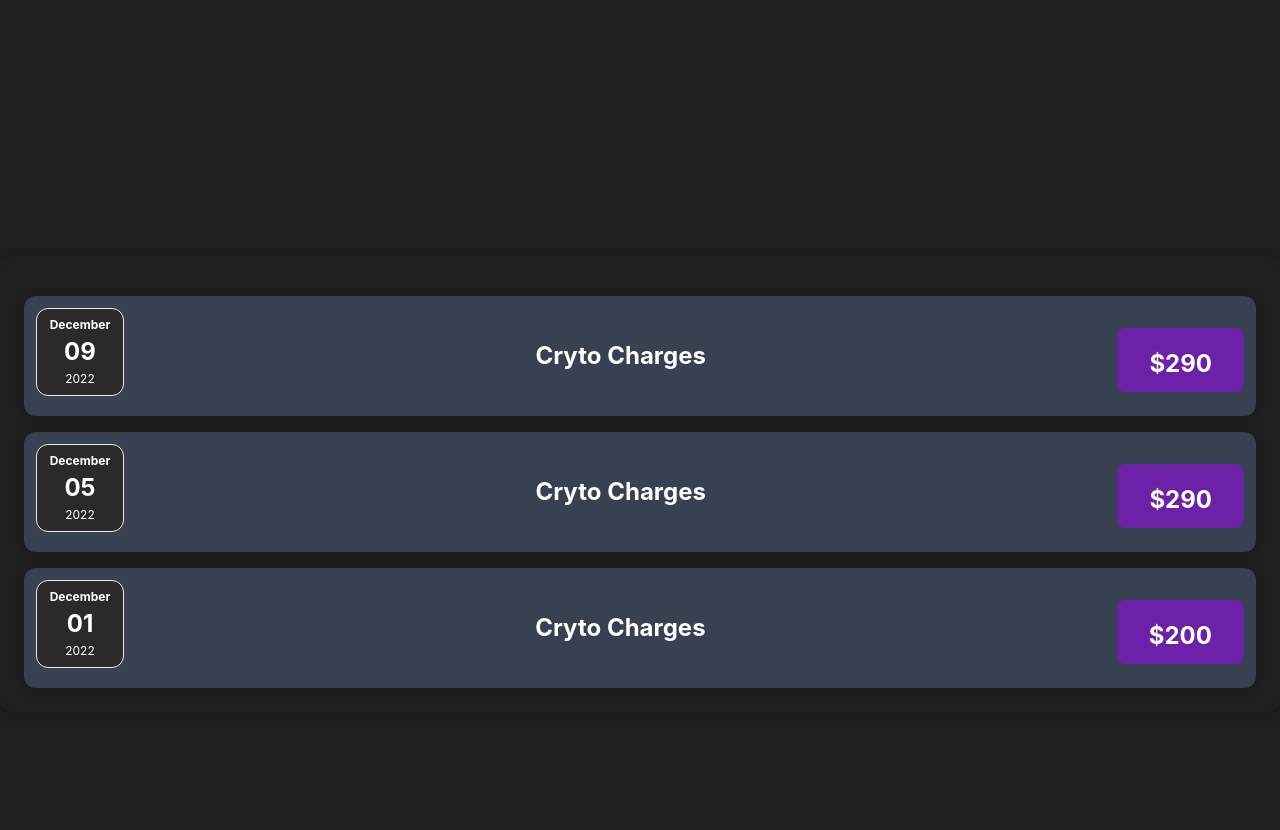
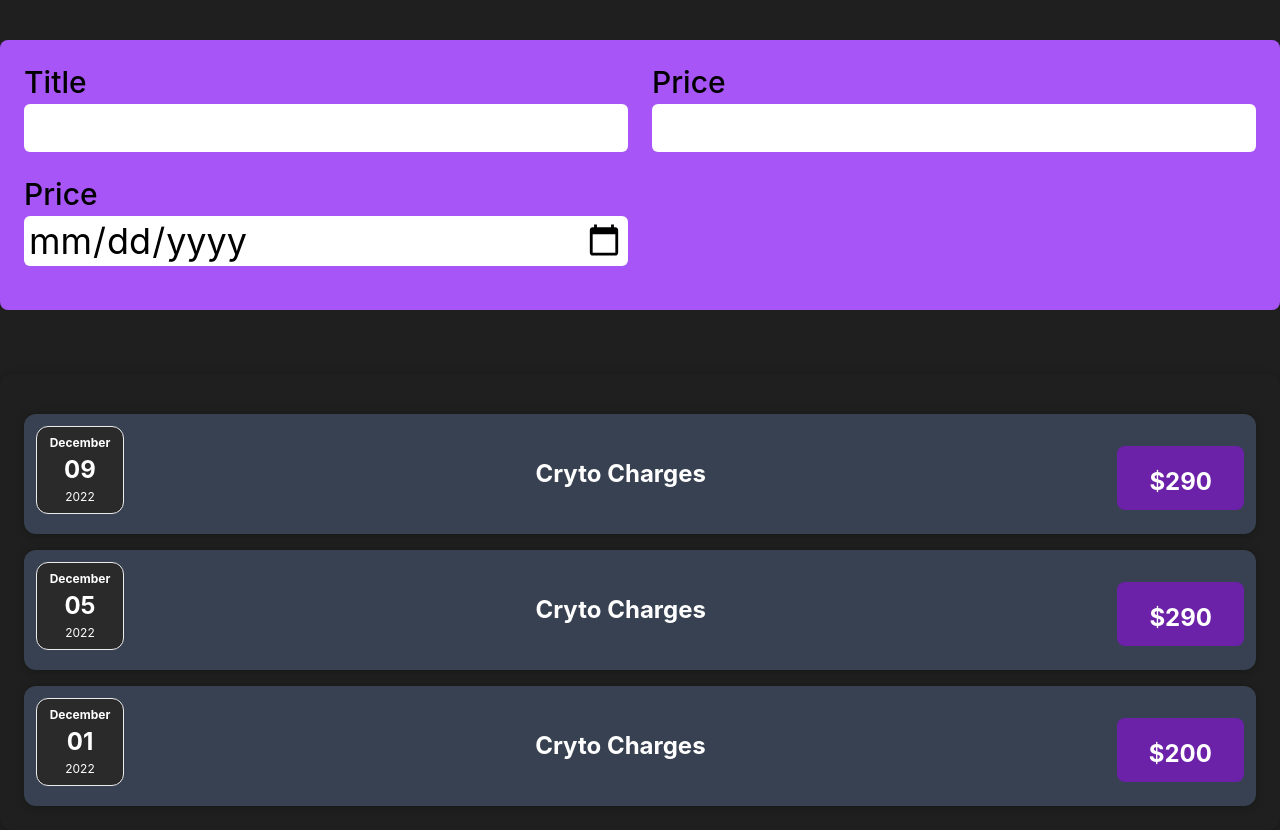
Before and after one commit to waleed677/Estimator-collector, a React (Create React App) app: page / in a window 1280 px wide. Before the commit the page ends 800 px from the top, so only its background shows below. Built offline with nearby package versions, Linux system fonts and the light colour scheme.

Commit message:
add expense form component

```diff
--- a/src/App.js
+++ b/src/App.js
@@ -1,6 +1,7 @@
 import logo from './logo.svg';
 import './App.css';
 import Expense from './components/Expense/Expense';
+import NewExpenseItem from './components/NewExpense/NewExpenseItem';
 
 function App() {
 
@@ -23,7 +24,10 @@ function App() {
   ]
 
   return (
-   <Expense item = {expenses}/>
+    <>
+    <NewExpenseItem />
+    <Expense item = {expenses}/>
+    </>
   );
 }
 
--- a/src/components/Expense/Expense.js
+++ b/src/components/Expense/Expense.js
@@ -5,7 +5,7 @@ import ExpenseItem from './ExpenseItem'
 function Expense(props) {
   return (
     <>
-        <Card className ="p-6 mx-auto max-w-7xl mt-64 bg-card">
+        <Card className ="p-6 mx-auto max-w-7xl mt-16 bg-card">
             {props.item.map((expense) => (
                 <ExpenseItem data = {expense} />
             ))}
--- /dev/null
+++ b/src/components/NewExpense/ExpenseForm/ExpenseForm.js
@@ -0,0 +1,37 @@
+import React from 'react'
+
+function ExpenseForm() {
+    return (
+        <>
+            <form>
+                <div className="space-y-6 px-4 py-5 sm:p-6">
+                    <div class="grid grid-cols-4 gap-6">
+                        <div class="col-span-2 sm:col-span-2">
+                        <label for="company-website" class="block text-3xl font-medium text-black-700">Title</label>
+                            <div class="mt-1 flex rounded-md ">
+                                <input type="text"
+                                class="block w-full flex-1 text-4xl rounded-md p-1" />
+                            </div>
+                        </div>
+                        <div class="col-span-2 sm:col-span-2">
+                            <label for="company-website" class="ock text-3xl font-medium text-black-700">Price</label>
+                            <div class="mt-1 flex rounded-md ">
+                                <input type="number"
+                                class="block w-full flex-1 text-4xl rounded-md p-1" />
+                            </div>
+                        </div>
+                        <div class="col-span-2 sm:col-span-2">
+                            <label for="company-website" class="ock text-3xl font-medium text-black-700">Price</label>
+                            <div class="mt-1 flex rounded-md ">
+                                <input type="date"
+                                class="block w-full flex-1 text-4xl rounded-md p-1" />
+                            </div>
+                        </div>
+                    </div>
+                </div>
+            </form>
+        </>
+    )
+}
+
+export default ExpenseForm
--- /dev/null
+++ b/src/components/NewExpense/NewExpenseItem.js
@@ -0,0 +1,12 @@
+import React from 'react'
+import ExpenseForm from './ExpenseForm/ExpenseForm'
+
+function NewExpenseItem() {
+  return (
+    <div className="expenseForm bg-purple-500  mx-auto max-w-7xl mt-10 pb-5 rounded-lg">
+        <ExpenseForm />
+    </div>
+  )
+}
+
+export default NewExpenseItem
```
